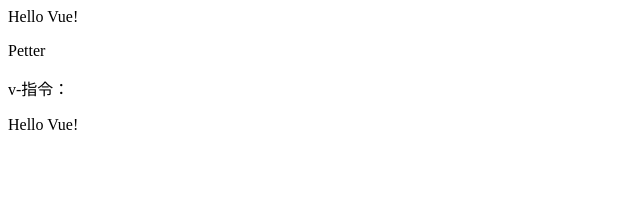
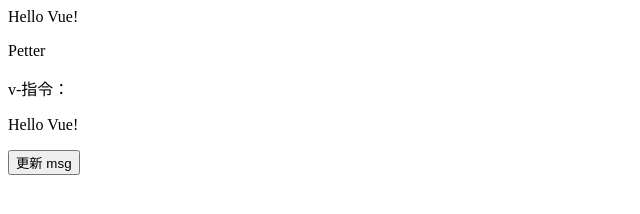
Before and after one commit to Yearth/w-vue, a plain HTML site: page index.html in a window 1280 px wide. Shown: the whole page, without its empty margins (0-640 px from the left). Drawn offline with Linux system fonts and the light colour scheme.

Commit message:
测试 Demo

```diff
--- a/index.html
+++ b/index.html
@@ -3,17 +3,23 @@
   <p>多层：{{ user.name }}</p>
   v-指令：
   <p v-text="msg"></p>
+  <button v-on:click="handleChange">更新 msg</button>
 </div>
 
 <script type="module">
   import Wvue from "./wvue/wvue.js";
-  var vm = new Wvue({
+  const vm = new Wvue({
     el: "#app",
     data: {
       msg: "Hello Vue!",
       user: {
         name: "Petter"
       }
+    },
+    methods: {
+      handleChange() {
+        this.msg = "Hello weak vue";
+      }
     }
   });
 </script>
```
